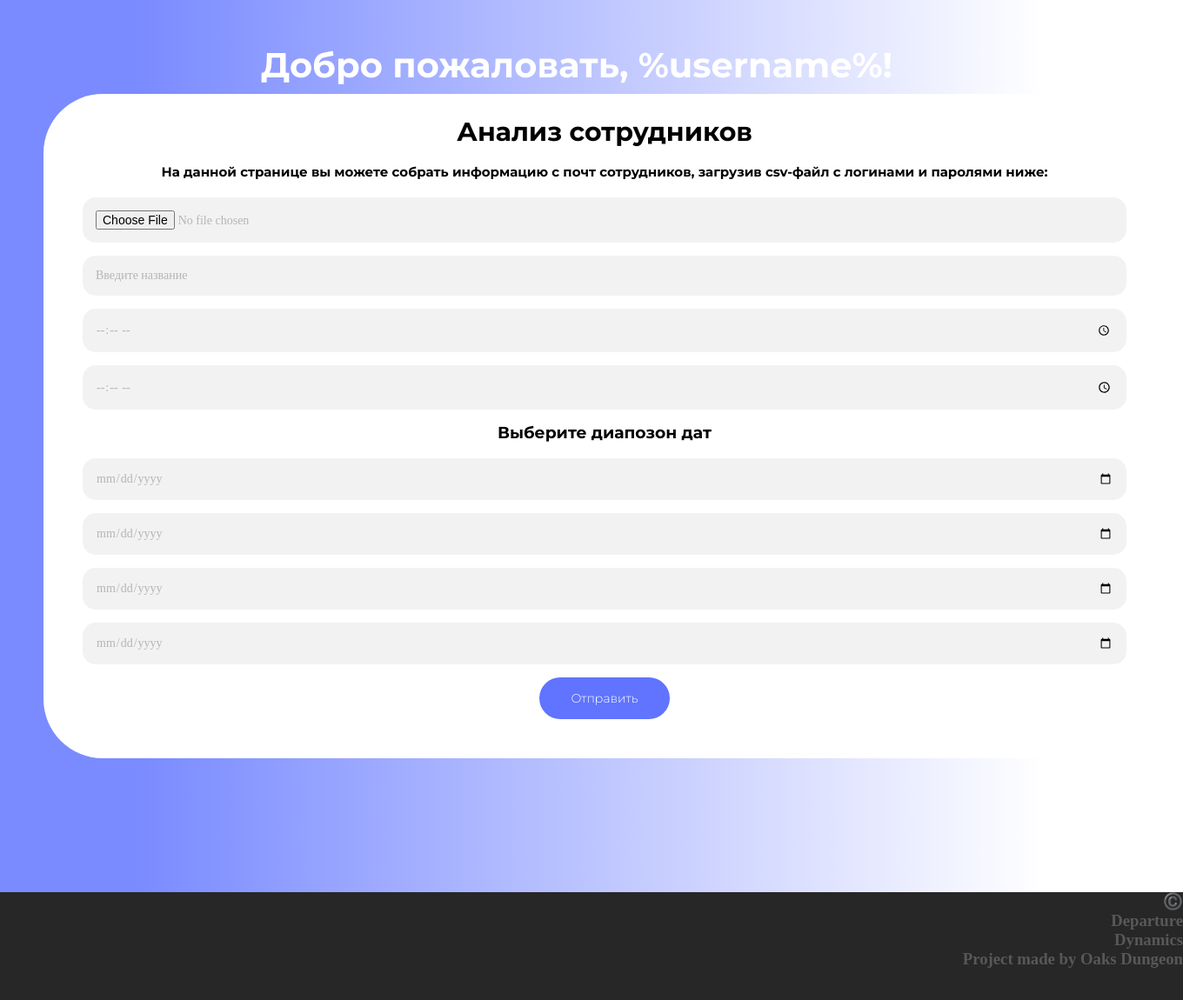
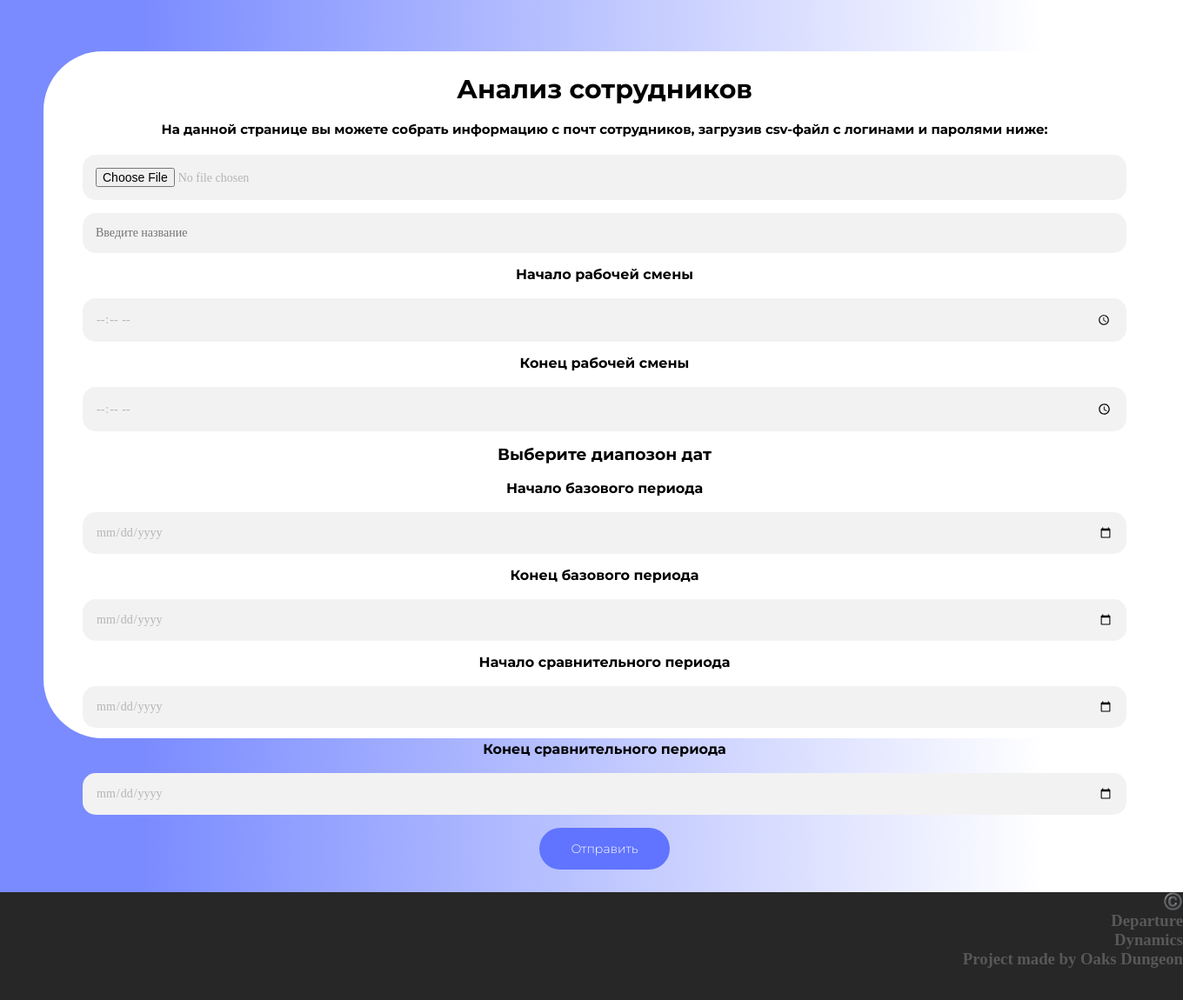
Before and after one commit to RebelRaider/DepartureDynamics, a FastAPI app: page /parse in a window 1360 px wide. Shown: the part 124-1274 px from the top of the page at 87% size. Run offline with FastAPI, Linux system fonts and the light colour scheme; parts of the project's set-up code (start-up, migrations or seed data) failed here and were passed over; some libraries are stand-ins or nearby versions.

Commit message:
upd files

```diff
--- a/server/templates/site/parse.html
+++ b/server/templates/site/parse.html
@@ -20,10 +20,6 @@
                 <a style="margin-left: 20px;" class="login" href="/history">История</a>
                 <a class="blocks login" href="/">Выход</a>
             </div>
-            <div>
-                <h3 style=" width: 800px; color:white;position: relative; top: 50px;left: 300px;font-family: Montserrat; font-size: 40px;">Добро пожаловать, %username%!</h3>
-
-        </div>
             <div class="login-page2">
                 <div class="formtwo">
 
@@ -35,14 +31,22 @@ c логинами и паролями ниже:</h3>
                     <input  style="font-style: none;"id="csvfile" type="file">
 
 
-                     <input value="Введите название" id="path" type="text">
-                     <input value="Время работы компании" id="time1" type="time">
-                     <input value="Время работы компании" id="time2" type="time">
+                     <input placeholder="Введите название" id="path" type="text">
+                     <h4 style="font-family: Montserrat;"> Начало рабочей смены</h4><br>
+                     <input placeholder="Время работы компании" id="time1" type="time">
+                     <h4 style="font-family: Montserrat;"> Конец рабочей смены</h4><br>
+                     <input placeholder="Время работы компании" id="time2" type="time">
 
                      <h3 style="font-family: Montserrat;"> Выберите диапозон дат</h3><br>
+                     <h4 style="font-family: Montserrat;"> Начало базового периода</h4><br>
                      <input type="date" id="date1" атрибуты>
+                     <h4 style="font-family: Montserrat;"> Конец базового периода</h4><br>
                      <input type="date" id="date2" атрибуты>
+
+                     <h4 style="font-family: Montserrat;"> Начало сравнительного периода</h4><br>
                      <input type="date" id="date3" атрибуты>
+
+                     <h4 style="font-family: Montserrat;"> Конец сравнительного периода</h4><br>
                      <input type="date" id="date4" атрибуты>
                     <Api date></Api date>
 
```
Also changed, not shown: server/static/js/api6.js (indentation only).
